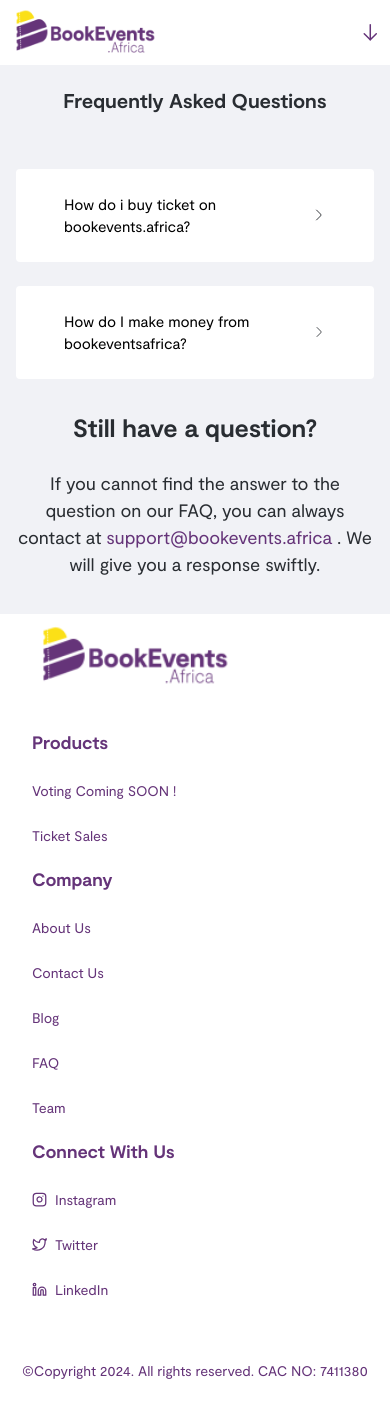
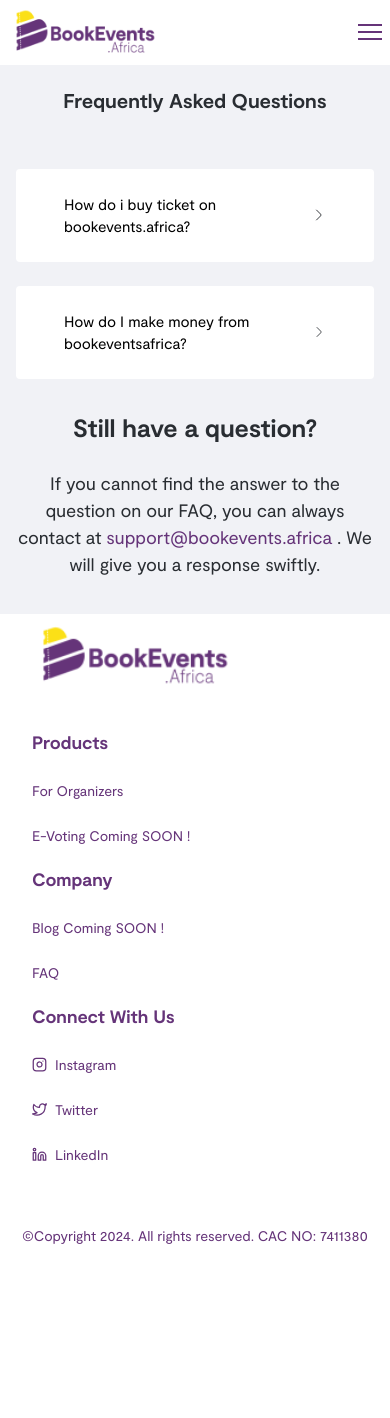
Before and after one commit to bookeventsafrica/bookevents-website, a Next.js app: page /faqs in a window 390 px wide. Shown: the top 1418 px of the page. After the commit the page ends 1296 px from the top, so only its background shows below. Built offline with nearby package versions, Linux system fonts and the light colour scheme; no server answers.

Commit message:
update nav hamburger

```diff
--- a/src/components/footer/index.tsx
+++ b/src/components/footer/index.tsx
@@ -3,32 +3,45 @@
 import LinkedIn from '/public/svg/socials/linkedin.svg'
 import Rss from '/public/svg/socials/rss.svg'
 import Image from 'next/image';
+import Link from 'next/link';
+
 
 export default function Footer() {
+  const appUrl = process.env.NEXT_PUBLIC_ENV === 'development' ? process.env.NEXT_PUBLIC_APP_API_DEV + '/auth' : process.env.NEXT_PUBLIC_APP_API_PROD + '/auth';
+
   return <footer className=" bg-white footer">
     <div className="px-[2rem] py-[10px] md:px-[6.18rem] md:py-[41px] gap-[40px] md:gap-[164px] flex flex-col md:flex-row flex-wrap">
       <div className="">
-        <Image src={'/logo.png'} alt="bookEventsAfrica_logo" width={200} height={64} />
+        <Link href={'/'}>
 
+          <Image src={'/logo.png'} alt="bookEventsAfrica_logo" width={200} height={64} />
+        </Link>
       </div>
       {/*  */}
       <div className="text-primary-800 flex justify-between flex-1 flex-col md:flex-row gap-[20px] md:gap-0 flex-wrap">
         <div>
           <h3 className="text-primary-800 mb-6 font-bold text-[18px]">Products</h3>
           <div className="flex flex-col gap-y-6 text-[14px] cursor-pointer">
-            <span>Voting Coming SOON !</span>
-            <span>Ticket Sales</span>
+            <a href={appUrl}>
+              <span>For Organizers</span>
+
+            </a>
+            <span>E-Voting Coming SOON !</span>
           </div>
         </div>
         {/*  */}
         <div>
           <h3 className="text-primary mb-6 font-bold text-[18px]">Company</h3>
           <div className="flex flex-col gap-y-6 text-[14px] cursor-pointer">
-            <span>About Us</span>
-            <span>Contact Us</span>
-            <span>Blog</span>
-            <span>FAQ</span>
-            <span>Team</span>
+            <Link href='#'>
+              <span>Blog Coming SOON !</span>
+
+            </Link>
+            <Link href='/faqs'>
+              <span>FAQ</span>
+
+            </Link>
+
           </div>
         </div>
         {/*  */}
@@ -38,17 +51,17 @@
             {/* <a href='mailto:support@bookevents.africa'>
             <span className='flex'>support@bookevents.africa</span>
             </a> */}
-            <a href='https://instagram.com/bookeventsafrica'>
+            <a href='https://instagram.com/bookeventsafrica' target='__blank'>
               <span className='flex gap-2 items-center'>
                 <Instagram className="" />
                 Instagram</span>
             </a>
-            <a href=''>
+            <a href='https://twitter.com/bookevents_inc' target='__blank'>
               <span className='flex gap-2 items-center'>
                 <Twitter className="" />
                 Twitter</span>
             </a>
-            <a href=''>
+            <a href='https://www.linkedin.com/company/book-events-africa' target='__blank'>
 
               <span className='flex gap-2 items-center'>
                 <LinkedIn className="" />
@@ -63,6 +76,9 @@
     <div className='text-primary-800 font-[500] text-[14px] flex justify-center py-[50px] text-center'>
       &copy;Copyright 2024. All rights reserved. CAC NO: 7411380
     </div>
-
+    {/* <div className='text-primary-800 font-[500] text-[14px] flex justify-center py-[50px] text-center'>
+      <a href=''>Terms & Condition</a>
+      <a href=''>Privacy Policy</a>
+    </div> */}
   </footer>
 }
--- a/src/components/navbar/index.tsx
+++ b/src/components/navbar/index.tsx
@@ -2,7 +2,7 @@
 import { useState } from "react";
 import Button from "../button";
 import CancelIcon from "/public/svg/cancel.svg";
-import ArrowDown from '/public/svg/menu-arrow.svg';
+import Hamburger from '/public/svg/hamburger.svg';
 import Image from "next/image";
 import Link from "next/link";
 import { useRouter } from "next/navigation";
@@ -34,7 +34,7 @@
             </div>
             {/* <HamburgerIcon onClick={toggleMenu} /> */}
             <div onClick={toggleMenu} className="flex md:hidden cursor-pointer">
-                <ArrowDown className="text-primary-800" />
+                <Hamburger className="text-primary-800" />
             </div>
         </nav>
 
```
Also changed, not shown: public/svg/hamburger.svg (added).
